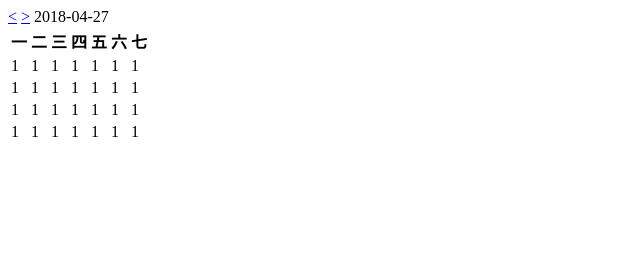
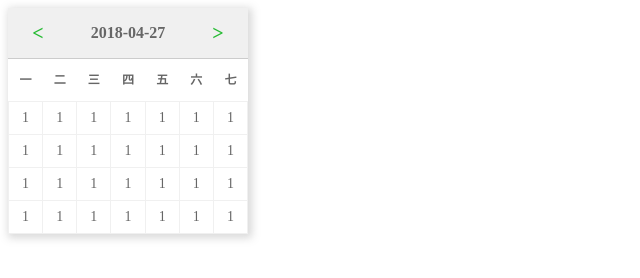
Before and after one commit to luoruihuan/DataPicker, a plain HTML site: page index.html in a window 1280 px wide. Shown: the whole page, without its empty margins (0-640 px from the left). Drawn offline with Linux system fonts and the light colour scheme.

Commit message:
样式文件提交

```diff
--- a/index.html
+++ b/index.html
@@ -5,7 +5,8 @@
     <meta charset="UTF-8">
     <meta name="viewport" content="width=device-width, initial-scale=1.0">
     <meta http-equiv="X-UA-Compatible" content="ie=edge">
-    <title>datePicker</title>
+    <link rel="stylesheet" href="style.css">
+    <title>DatePicker</title>
 </head>
 
 <body>
--- /dev/null
+++ b/style.css
@@ -0,0 +1,59 @@
+.ui-datepicker-wrapper {
+    width: 240px;
+    font-size: 16px;
+    color: #666;
+    box-shadow: 2px 2px 8px 2px rgba(128, 128, 128, .3);
+}
+
+.ui-datepicker-wrapper .ui-datepicker-header {
+    padding: 0 20px;
+    height: 50px;
+    line-height: 50px;
+    text-align: center;
+    background: #f0f0f0;
+    border-bottom: 1px solid #ccc;
+    font-weight: bold;
+}
+
+.ui-datepicker-wrapper .ui-datepicker-btn {
+    font-family: serif;
+    font-size: 20px;
+    width: 20px;
+    height: 5px;
+    line-height: 50px;
+    color: rgb(37, 187, 50);
+    text-align: center;
+    cursor: pointer;
+    text-decoration: none;
+}
+
+.ui-datepicker-wrapper .ui-datepicker-prev-btn {
+    float: left;
+}
+
+.ui-datepicker-wrapper .ui-datepicker-next-btn {
+    float: right;
+}
+
+.ui-datepicker-wrapper .ui-datepicker-body table {
+    width: 100%;
+    border-collapse: collapse;
+}
+
+.ui-datepicker-wrapper .ui-datepicker-body th,
+.ui-datepicker-wrapper .ui-datepicker-body td {
+    height: 30px;
+    text-align: center;
+}
+
+.ui-datepicker-wrapper .ui-datepicker-body th {
+    font-size: 12px;
+    height: 40px;
+    line-height: 40px;
+}
+
+.ui-datepicker-wrapper .ui-datepicker-body td {
+    border: 1px solid #f0f0f0;
+    font-size: 14px;
+    cursor: pointer;
+}
```
